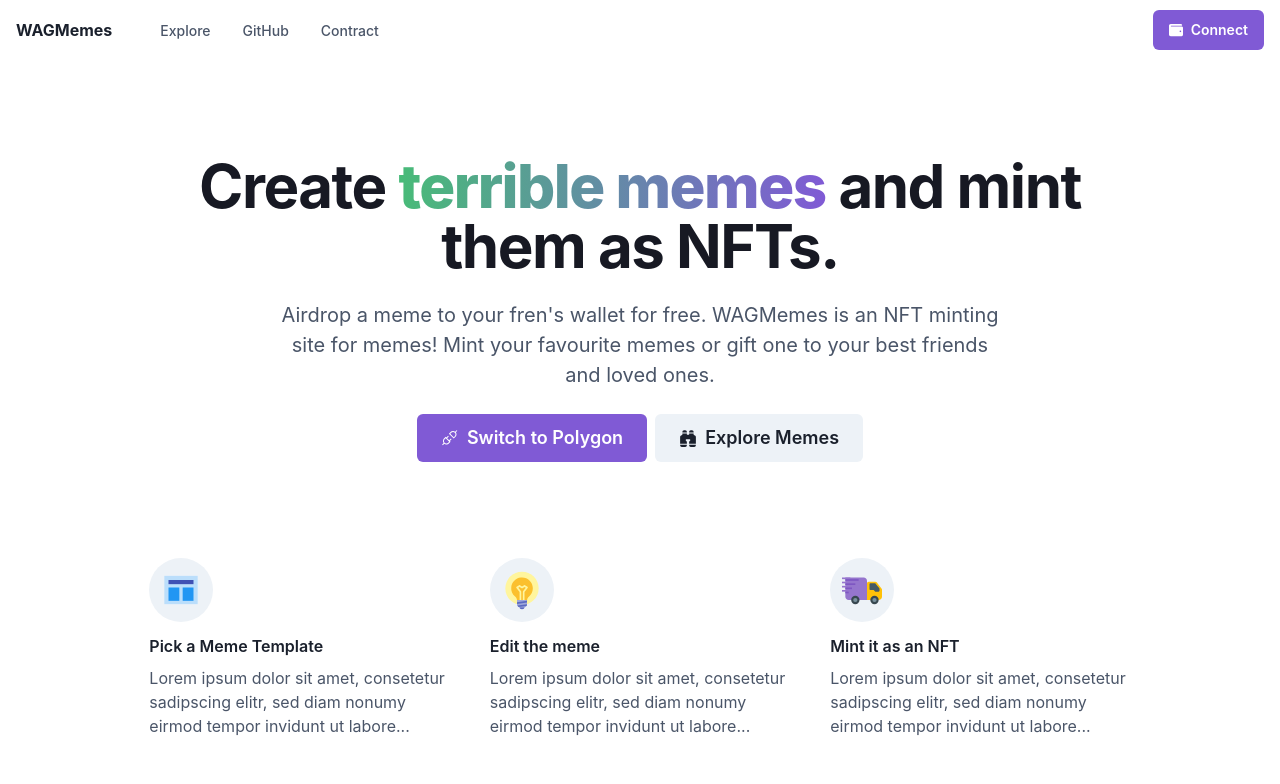
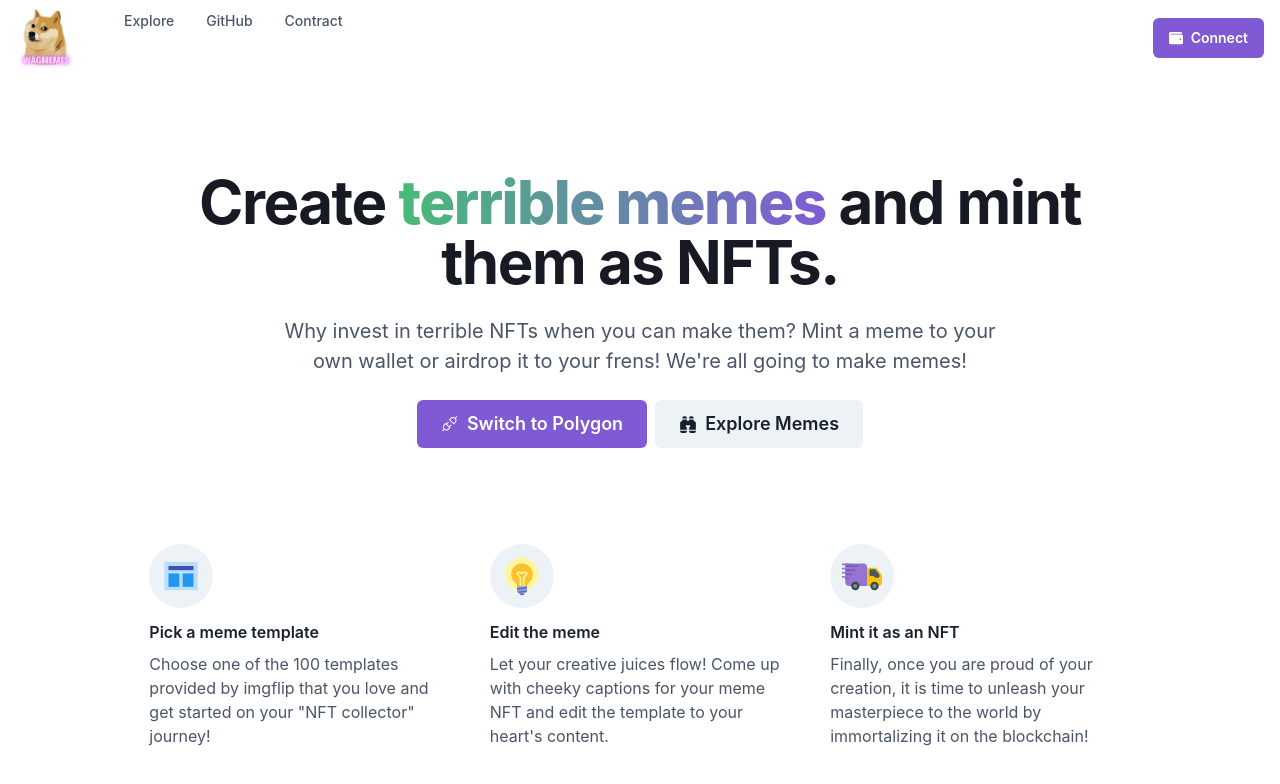
Before and after one commit to nrabhiram/wagmemes, a React (Create React App) app: page / in a window 1280 px wide. Shown: the top 784 px of the page. Built offline with nearby package versions, Linux system fonts and the light colour scheme.

Commit message:
website copy

```diff
--- a/public/index.html
+++ b/public/index.html
@@ -25,7 +25,7 @@
       work correctly both with client-side routing and a non-root public URL.
       Learn how to configure a non-root public URL by running `npm run build`.
     -->
-    <title>React App</title>
+    <title>wagmemes</title>
   </head>
   <body>
     <noscript>You need to enable JavaScript to run this app.</noscript>
--- a/src/components/features.js
+++ b/src/components/features.js
@@ -39,23 +39,23 @@ export default function Features() {
       <SimpleGrid columns={{ base: 1, md: 3 }} spacing={10}>
         <Feature
           icon={<Icon as={FcTemplate} w={10} h={10} />}
-          title={'Pick a Meme Template'}
+          title={'Pick a meme template'}
           text={
-            'Lorem ipsum dolor sit amet, consetetur sadipscing elitr, sed diam nonumy eirmod tempor invidunt ut labore...'
+            'Choose one of the 100 templates provided by imgflip that you love and get started on your "NFT collector" journey!'
           }
         />
         <Feature
           icon={<Icon as={FcIdea} w={10} h={10} />}
           title={'Edit the meme'}
           text={
-            'Lorem ipsum dolor sit amet, consetetur sadipscing elitr, sed diam nonumy eirmod tempor invidunt ut labore...'
+            "Let your creative juices flow! Come up with cheeky captions for your meme NFT and edit the template to your heart's content."
           }
         />
         <Feature
           icon={<Icon as={FcInTransit} w={10} h={10} />}
           title={'Mint it as an NFT'}
           text={
-            'Lorem ipsum dolor sit amet, consetetur sadipscing elitr, sed diam nonumy eirmod tempor invidunt ut labore...'
+            'Finally, once you are proud of your creation, it is time to unleash your masterpiece to the world by immortalizing it on the blockchain!'
           }
         />
       </SimpleGrid>
--- a/src/components/mintMeme.js
+++ b/src/components/mintMeme.js
@@ -182,7 +182,7 @@ const MintMeme = ({
                     <Image src={image} objectFit='cover' />
                 </Box>
             )}
-            <Stack spacing={8}>
+            <Stack spacing={8} my="4">
                 <FormControl>
                     <FormLabel>Gift Receiver Address</FormLabel>
                     <Input
--- a/src/components/navbar.js
+++ b/src/components/navbar.js
@@ -18,6 +18,7 @@ import {
   useBreakpointValue,
   useDisclosure,
   Tooltip,
+  Image,
 } from '@chakra-ui/react';
 import {
   HamburgerIcon,
@@ -107,14 +108,11 @@ import { FaWallet, FaEthereum } from 'react-icons/fa';
               to="/"
               style={{textDecoration: "none"}}
             >
-              <Text
-                textAlign={useBreakpointValue({ base: 'center', md: 'left' })}
-                fontFamily={'heading'}
-                fontWeight={'700'}
-                color={useColorModeValue('gray.800', 'white')}
-              >
-                WAGMemes
-              </Text>
+              <Image
+                src='/images/logo.png'
+                alt='logo'
+                maxW='60px'
+              />
             </Link>
             <Flex display={{ base: 'none', md: 'flex' }} ml={10}>
               <DesktopNav />
--- a/src/pages/CreateMeme.js
+++ b/src/pages/CreateMeme.js
@@ -111,7 +111,7 @@ const CreateMeme = ({ handleChainSwitch }) => {
                 >
                     Create Meme
                 </Text>
-                <Text>Browse through the available meme templates and select the one you would like to edit!</Text>
+                <Text>Edit the template with funny captions and mint it as an NFT.</Text>
             </Box>
             {loading && (
                 <Box
@@ -120,7 +120,7 @@ const CreateMeme = ({ handleChainSwitch }) => {
                     justifyContent="center"
                     alignItems={"center"}
                 >
-                    <Spinner />
+                    <Spinner color="purple" />
                 </Box>
             )}
             {meme && currentChainId === "0x4" && connectedAccount && (
--- a/src/pages/ExploreMemes.js
+++ b/src/pages/ExploreMemes.js
@@ -67,7 +67,7 @@ const ExploreMemes = () => {
                 >
                     Explore Memes
                 </Text>
-                <Text>Browse through the available meme templates and select the one you would like to edit!</Text>
+                <Text>Browse through the available meme templates and select the one you would like to edit.</Text>
             </Box>
             <Box
                 my={4}
@@ -81,7 +81,7 @@ const ExploreMemes = () => {
                     />
                     <Input
                         onChange={(e) => handleSearchQueryChange(e)}
-                        placeholder="Search for your favourite meme here!"
+                        placeholder="Search for your favourite meme here..."
                     />
                 </InputGroup>
             </Box>
@@ -92,7 +92,7 @@ const ExploreMemes = () => {
                     justifyContent="center"
                     alignItems={"center"}
                 >
-                    <Spinner />
+                    <Spinner color="purple" />
                 </Box>
             )}
             {memes && (
--- a/src/pages/Home.js
+++ b/src/pages/Home.js
@@ -56,7 +56,7 @@ const Home = ({ handleChainSwitch }) => {
                     fontSize={{ base: "lg", md: "xl" }}
                     color={useColorModeValue("gray.600", "gray.300")}
                 >
-                    Airdrop a meme to your fren's wallet for free. WAGMemes is an NFT minting site for memes! Mint your favourite memes or gift one to your best friends and loved ones.
+                    Why invest in terrible NFTs when you can make them? Mint a meme to your own wallet or airdrop it to your frens! We're all going to make memes!
                 </Text>
                 <Stack
                     direction={{ base: "column", sm: "row" }}
```
Also changed, not shown: public/images/logo.png (added).
